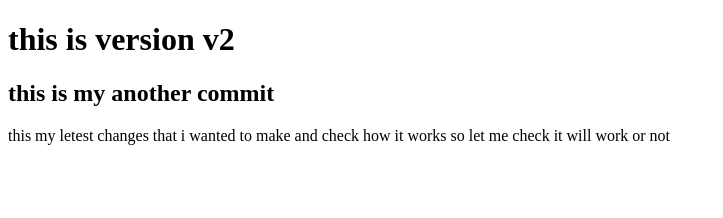
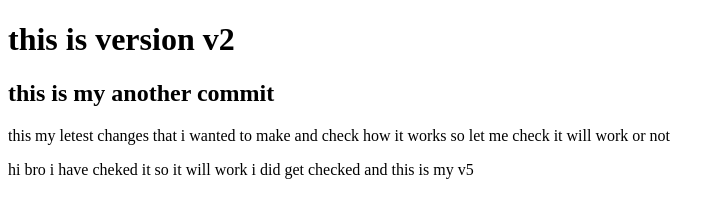
Before and after one commit to Basant1Saini/git-repo, a plain HTML site: page index.html in a window 1280 px wide. Shown: the whole page, without its empty margins (0-723 px from the left). Drawn offline with Linux system fonts and the light colour scheme.

Commit message:
this is my v5

```diff
--- a/index.html
+++ b/index.html
@@ -9,5 +9,6 @@
     <h1>this is version v2</h1>
     <h2>this is my another commit</h2>
     <p>this my letest changes that i wanted to make and check how it works so let me check it will work or not </p>
+    <p>hi bro i have cheked it so it will work i did get checked and this is my v5</p>
 </body>
 </html>
```
